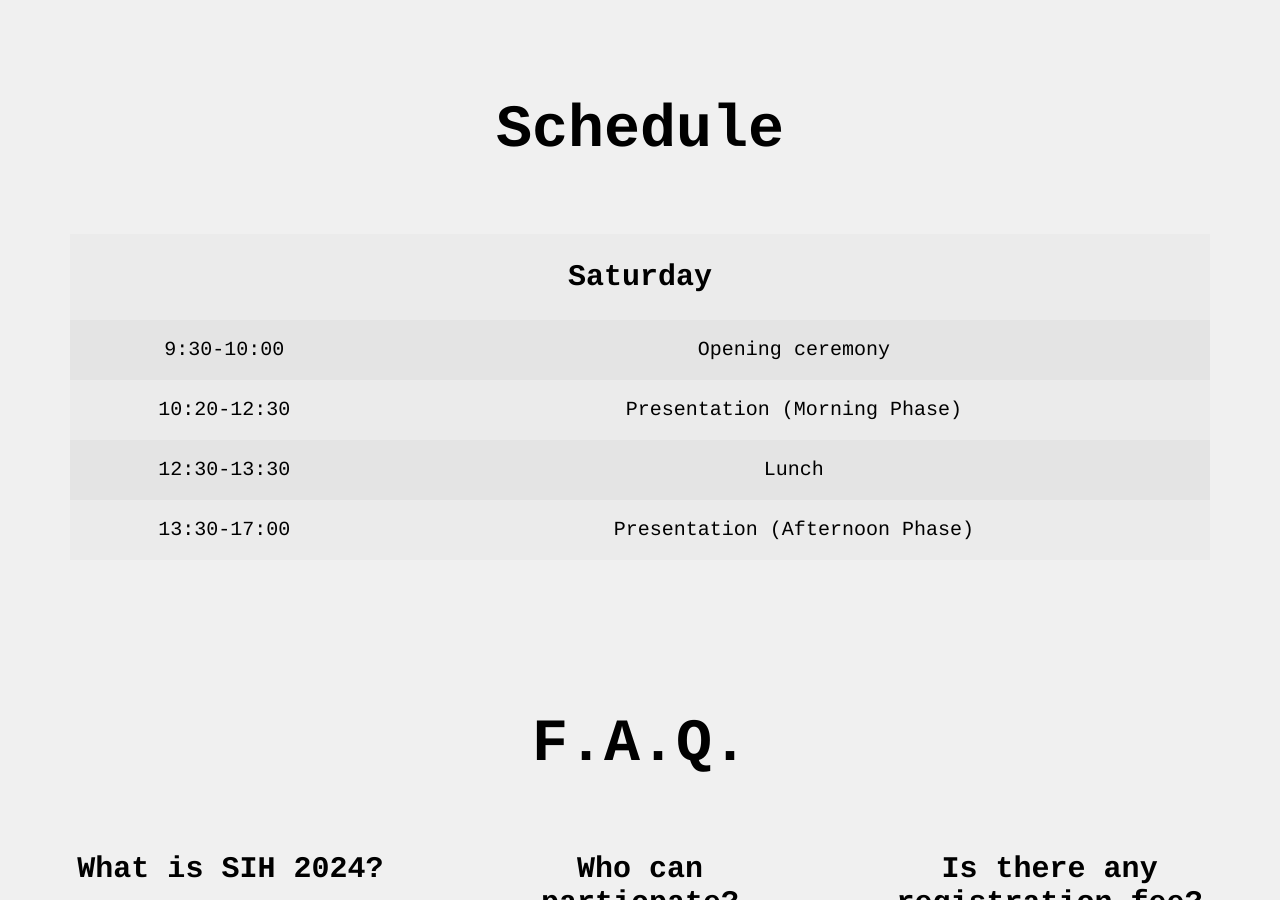
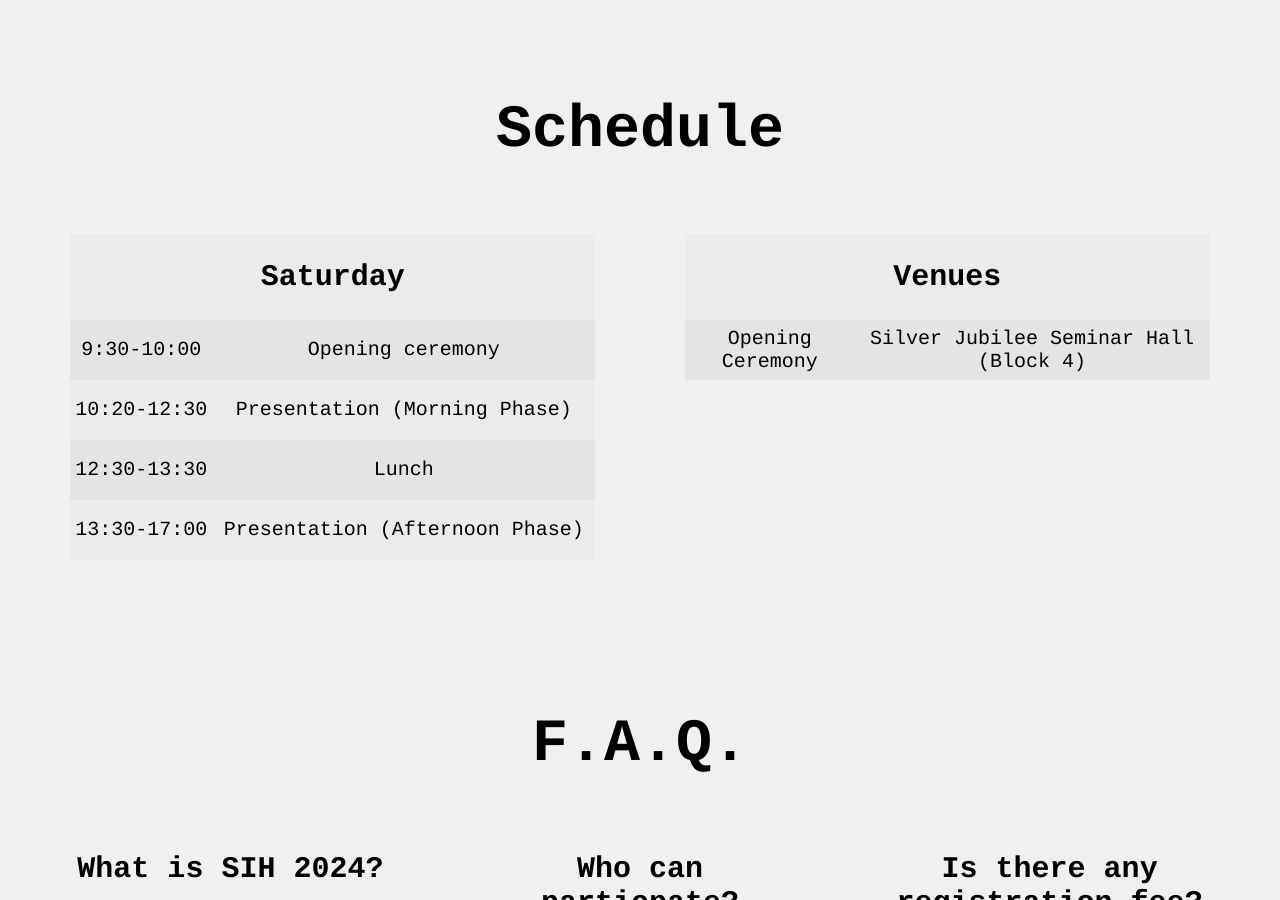
Before and after one commit to sih2024kitsw/sih2024kitsw.github.io, a Jekyll site: the page built from index.html, in a window 1280 px wide and 900 px high, scrolled down 3420 px. Built offline with Jekyll 4.4.1, drawn with Linux system fonts in a browser that asks for light colours.

Commit message:
Update schedule.yml

```diff
--- a/_data/schedule.yml
+++ b/_data/schedule.yml
@@ -7,3 +7,6 @@ Saturday:
   '10:20-12:30': Presentation (Morning Phase)
   '12:30-13:30': Lunch
   '13:30-17:00': Presentation (Afternoon Phase)
+
+Venues:
+  'Opening Ceremony': Silver Jubilee Seminar Hall (Block 4)
```
